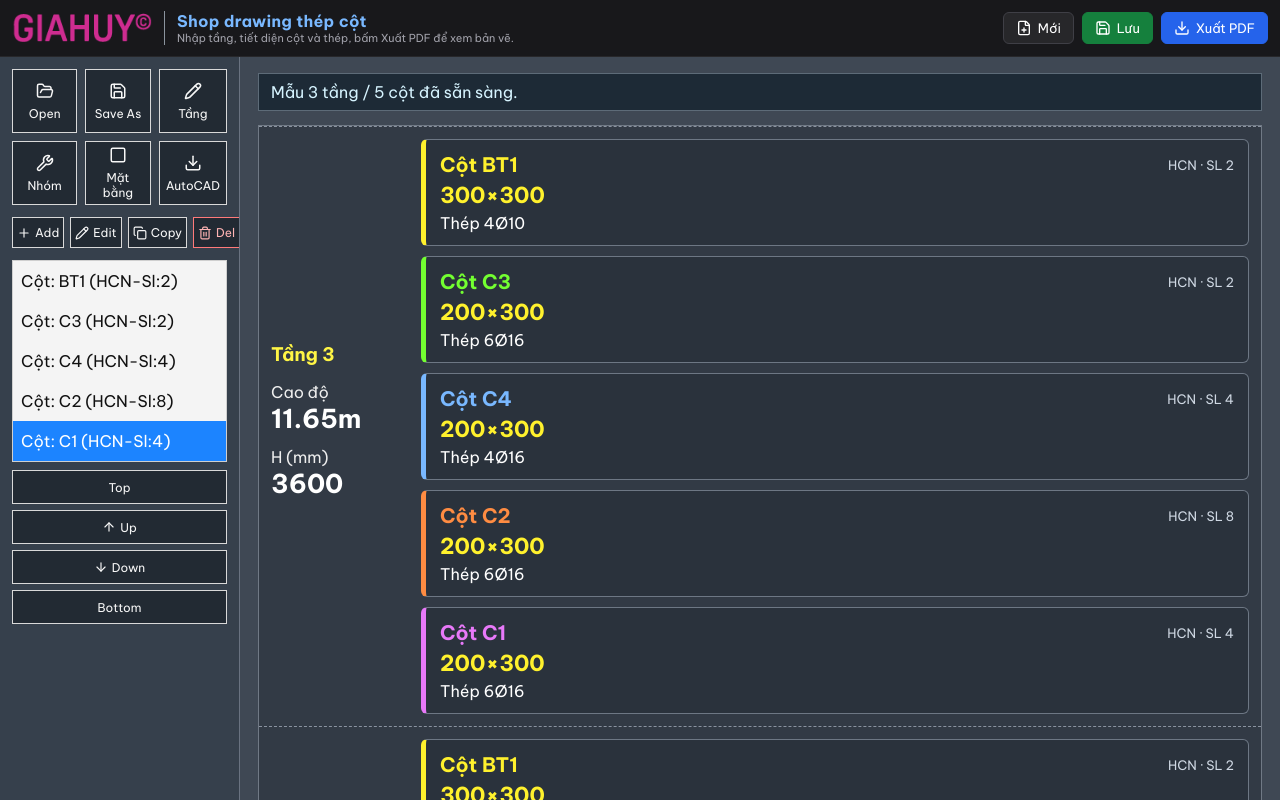
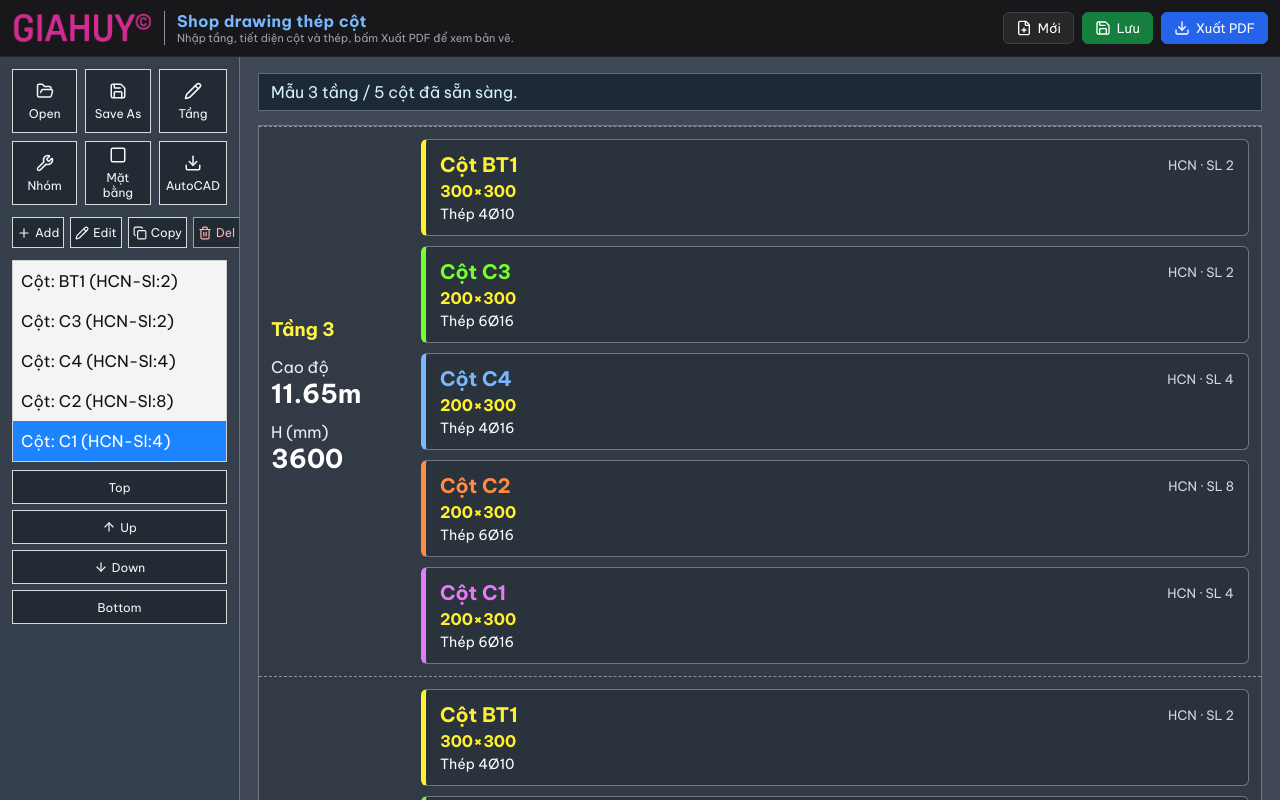
Before and after one commit to ntgiahuy/cot, a React (Vite) app: page / in a window 1280 px wide. Shown: the top 800 px of the page. Built offline with nearby package versions, Linux system fonts and the light colour scheme.

Commit message:
Reduce column card dimension and rebar type sizes
Set section size to 16px and the steel label to 14px on floor-board column cards.

```diff
--- a/src/App.css
+++ b/src/App.css
@@ -408,7 +408,7 @@ h1 {
   grid-area: dim;
   display: block;
   color: #fff12d;
-  font-size: 22px;
+  font-size: 16px;
   font-weight: 700;
 }
 
@@ -416,7 +416,7 @@ h1 {
   grid-area: steel;
   display: block;
   color: #fff;
-  font-size: 16px;
+  font-size: 14px;
 }
 
 .dim-label {
```
Also changed, not shown: 5 other files (tests, documents, lock files or other folders).
